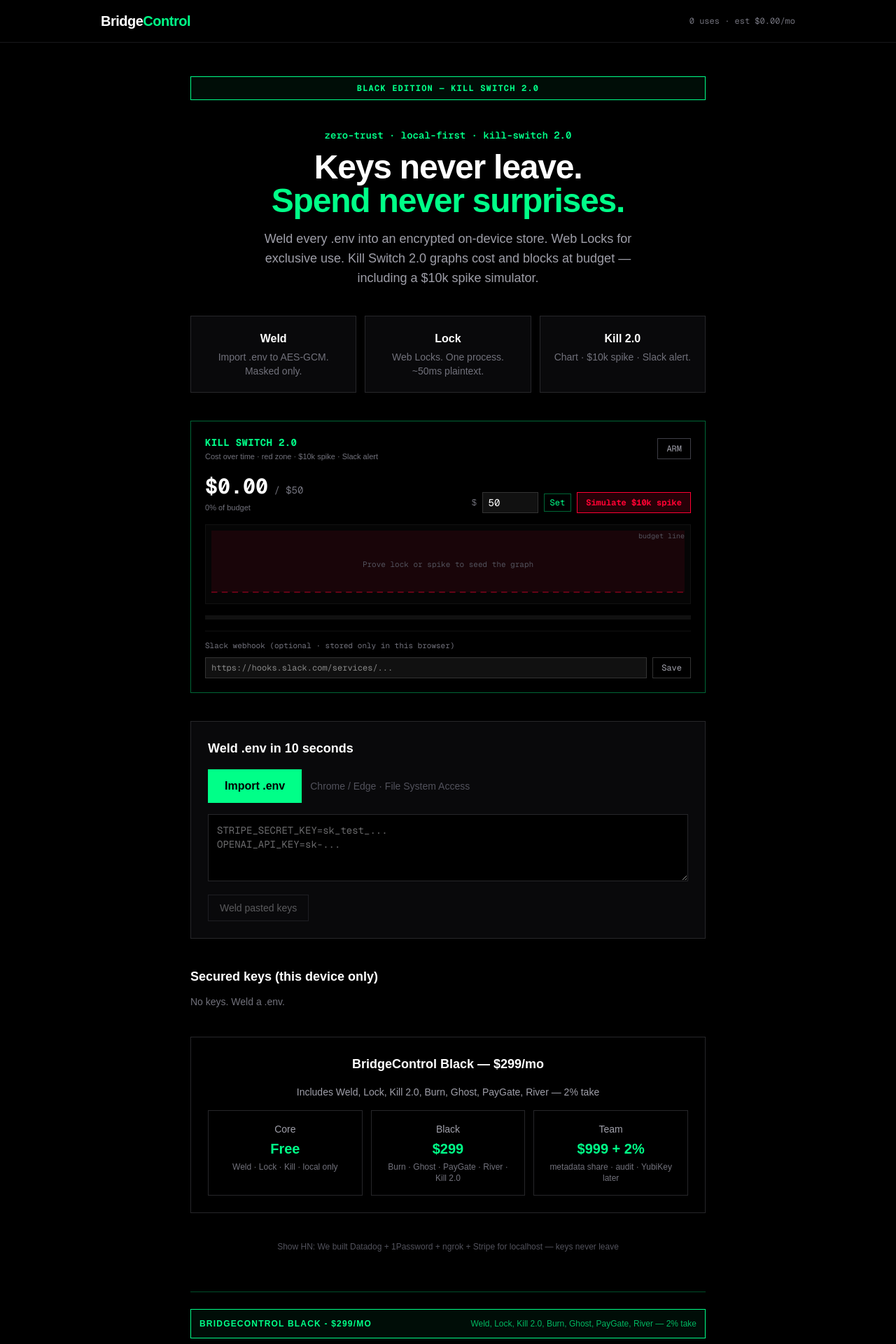
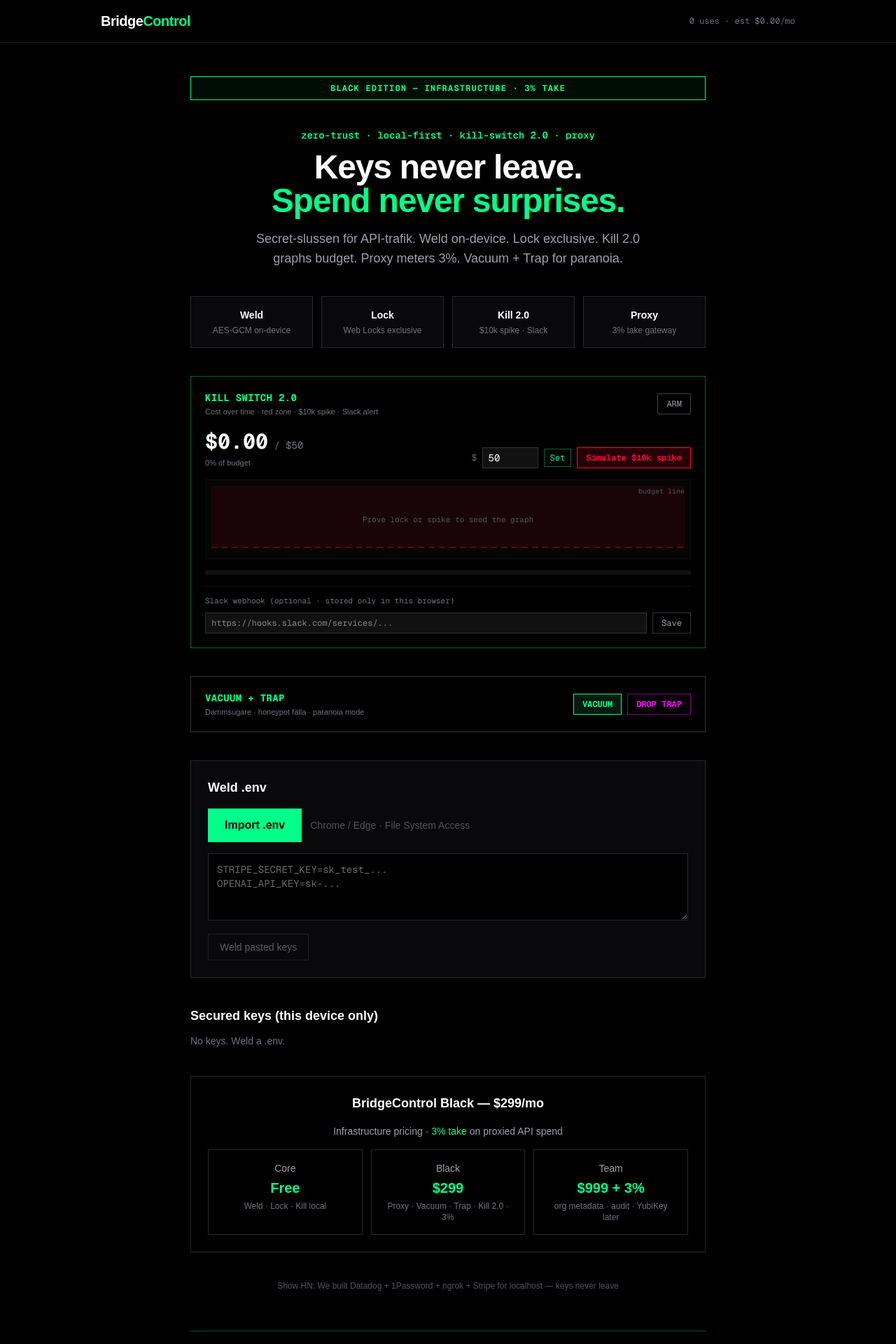
Before and after one commit to jonjys/promptslaktaren, a Next.js app: page / in a window 1280 px wide. Shown: the top 1920 px of the page at 70% size. Built offline with nearby package versions, Linux system fonts and the light colour scheme.

Commit message:
feat: wire Vacuum+Trap panel, 3% take copy, layout BridgeControl only

```diff
--- a/src/app/layout.tsx
+++ b/src/app/layout.tsx
@@ -1,4 +1,4 @@
-import type { Metadata } from "next";
+import type { Metadata, Viewport } from "next";
 import { Geist, Geist_Mono } from "next/font/google";
 import "./globals.css";
 
@@ -15,15 +15,27 @@
 export const metadata: Metadata = {
   title: "BridgeControl — Keys never leave. Spend never surprises.",
   description:
-    "Zero-trust local-first API gateway + CostRadar kill-switch. Web Locks, File System Access, AES-GCM. Secrets never hit our servers.",
+    "Secret-slussen som tar 3% av all API-trafik. Weld · Lock · Kill 2.0 · Proxy. Zero-trust local-first.",
   metadataBase: new URL("https://promptslaktaren.vercel.app"),
   manifest: "/manifest.webmanifest",
+  applicationName: "BridgeControl",
+  appleWebApp: {
+    capable: true,
+    statusBarStyle: "black-translucent",
+    title: "BridgeControl",
+  },
   openGraph: {
     title: "BridgeControl — Keys never leave. Spend never surprises.",
     description:
-      "Weld .env on-device. Web Locks. Budget kill-switch. No secret on our servers.",
+      "Weld .env on-device. Web Locks. Kill Switch 2.0. Proxy with 3% take. No secret on our servers.",
     type: "website",
   },
+};
+
+export const viewport: Viewport = {
+  themeColor: "#00FF88",
+  width: "device-width",
+  initialScale: 1,
 };
 
 export default function RootLayout({
@@ -36,7 +48,7 @@
       lang="en"
       className={`${geistSans.variable} ${geistMono.variable} h-full antialiased`}
     >
-      <body className="min-h-full flex flex-col bg-zinc-950 text-zinc-100">
+      <body className="min-h-full flex flex-col bg-black text-zinc-100">
         {children}
       </body>
     </html>
--- a/src/app/page.tsx
+++ b/src/app/page.tsx
@@ -6,6 +6,7 @@
 import PayGateCard from "@/components/PayGateCard";
 import LogRiverCard from "@/components/LogRiverCard";
 import KillSwitchPro from "@/components/KillSwitchPro";
+import VacuumTrapPanel from "@/components/VacuumTrapPanel";
 import {
   pickAndImportEnv,
   importEnvText,
@@ -21,6 +22,7 @@
   type RadarConfig,
   type UsageEvent,
 } from "@/lib/cost-radar";
+import { setAppBadge } from "@/lib/locks";
 
 export default function Home() {
   const [keys, setKeys] = useState<KeyMeta[]>([]);
@@ -39,6 +41,7 @@
       setCfg(c);
       setSpend(await monthSpendCents());
       setEvents(await listUsage(20));
+      void setAppBadge(c.killed ? "KILLED" : null);
     } catch {
       setKeys([]);
     }
@@ -137,14 +140,14 @@
 
       <main className="flex-1 px-4 py-12 max-w-3xl mx-auto w-full space-y-10">
         <div className="border border-[#00FF88] bg-[#00FF88]/5 text-[#00FF88] text-center text-xs font-mono font-bold tracking-widest py-2 uppercase">
-          BLACK EDITION — KILL SWITCH 2.0
+          BLACK EDITION — INFRASTRUCTURE · 3% TAKE
         </div>
 
         <GhostCard onGhostEnv={onGhostEnv} onLog={(m) => setLog(m)} busy={busy} />
 
         <section className="text-center">
           <p className="text-[#00FF88] text-sm font-semibold mb-3 font-mono">
-            zero-trust · local-first · kill-switch 2.0
+            zero-trust · local-first · kill-switch 2.0 · proxy
           </p>
           <h1 className="text-4xl sm:text-5xl font-extrabold text-white tracking-tight mb-4">
             Keys never leave.
@@ -152,29 +155,29 @@
             <span className="text-[#00FF88]">Spend never surprises.</span>
           </h1>
           <p className="text-lg text-zinc-400 max-w-xl mx-auto">
-            Weld every .env into an encrypted on-device store. Web Locks for
-            exclusive use. Kill Switch 2.0 graphs cost and blocks at budget —
-            including a $10k spike simulator.
+            Secret-slussen för API-trafik. Weld on-device. Lock exclusive.
+            Kill 2.0 graphs budget. Proxy meters 3%. Vacuum + Trap for
+            paranoia.
           </p>
         </section>
 
-        <section className="grid sm:grid-cols-3 gap-3 text-center">
+        <section className="grid sm:grid-cols-4 gap-3 text-center">
           {[
-            { t: "Weld", d: "Import .env to AES-GCM. Masked only." },
-            { t: "Lock", d: "Web Locks. One process. ~50ms plaintext." },
-            { t: "Kill 2.0", d: "Chart · $10k spike · Slack alert." },
+            { t: "Weld", d: "AES-GCM on-device" },
+            { t: "Lock", d: "Web Locks exclusive" },
+            { t: "Kill 2.0", d: "$10k spike · Slack" },
+            { t: "Proxy", d: "3% take gateway" },
           ].map((f) => (
-            <div
-              key={f.t}
-              className="border border-zinc-800 bg-zinc-950 p-5"
-            >
-              <h3 className="font-semibold text-white mb-1">{f.t}</h3>
-              <p className="text-sm text-zinc-500">{f.d}</p>
+            <div key={f.t} className="border border-zinc-800 bg-zinc-950 p-4">
+              <h3 className="font-semibold text-white mb-1 text-sm">{f.t}</h3>
+              <p className="text-xs text-zinc-500">{f.d}</p>
             </div>
           ))}
         </section>
 
         <KillSwitchPro onLog={(m) => setLog(m)} onRefresh={refresh} />
+
+        <VacuumTrapPanel onLog={(m) => setLog(m)} />
 
         {events.length > 0 && (
           <section className="border border-zinc-900 bg-zinc-950/80 p-4">
@@ -198,9 +201,7 @@
         )}
 
         <section className="border border-zinc-800 bg-zinc-950 p-6">
-          <h2 className="text-lg font-semibold text-white mb-4">
-            Weld .env in 10 seconds
-          </h2>
+          <h2 className="text-lg font-semibold text-white mb-4">Weld .env</h2>
           <div className="flex flex-col sm:flex-row gap-3 mb-4">
             <button
               type="button"
@@ -245,9 +246,7 @@
                   className="flex flex-col sm:flex-row sm:items-center justify-between gap-3 border border-zinc-800 bg-black px-4 py-3"
                 >
                   <div className="min-w-0">
-                    <div className="font-medium text-zinc-200 truncate">
-                      {k.name}
-                    </div>
+                    <div className="font-medium text-zinc-200 truncate">{k.name}</div>
                     <div className="text-xs text-zinc-500 font-mono">
                       {k.provider} · {k.masked} · {k.usageCount}x
                     </div>
@@ -298,20 +297,21 @@
             BridgeControl Black — $299/mo
           </h2>
           <p className="text-center text-sm text-zinc-400 mb-4">
-            Includes Weld, Lock, Kill 2.0, Burn, Ghost, PayGate, River — 2% take
+            Infrastructure pricing · <span className="text-[#00FF88]">3% take</span> on
+            proxied API spend
           </p>
           <div className="grid sm:grid-cols-3 gap-3">
             {[
-              { name: "Core", price: "Free", d: "Weld · Lock · Kill · local only" },
+              { name: "Core", price: "Free", d: "Weld · Lock · Kill local" },
               {
                 name: "Black",
                 price: "$299",
-                d: "Burn · Ghost · PayGate · River · Kill 2.0",
+                d: "Proxy · Vacuum · Trap · Kill 2.0 · 3%",
               },
               {
                 name: "Team",
-                price: "$999 + 2%",
-                d: "metadata share · audit · YubiKey later",
+                price: "$999 + 3%",
+                d: "org metadata · audit · YubiKey later",
               },
             ].map((p) => (
               <div
@@ -333,13 +333,13 @@
           </p>
         </section>
 
-        <div className="mt-4 border-t border-[#00FF88]/30 pt-6">
-          <div className="border border-[#00FF88] bg-[#00FF88]/5 p-3 mb-4 flex flex-wrap justify-between items-center gap-2">
+        <div className="mt-4 border-t border-[#00FF88]/30 pt-6 space-y-4">
+          <div className="border border-[#00FF88] bg-[#00FF88]/5 p-3 flex flex-wrap justify-between items-center gap-2">
             <span className="text-[#00FF88] font-bold text-xs tracking-widest">
-              BRIDGECONTROL BLACK - $299/MO
+              BRIDGECONTROL BLACK · 3% TAKE
             </span>
             <span className="text-[#00FF88]/70 text-xs">
-              Weld, Lock, Kill 2.0, Burn, Ghost, PayGate, River — 2% take
+              /api/proxy/[provider] · spend_ledger · kill gate
             </span>
           </div>
           <PayGateCard />
@@ -348,7 +348,7 @@
       </main>
 
       <footer className="border-t border-zinc-900 py-8 text-center text-sm text-zinc-600">
-        BridgeControl Black · Kill Switch 2.0 · Keys never leave
+        BridgeControl · secret-slussen · keys never leave · 3% take
       </footer>
     </div>
   );
```
